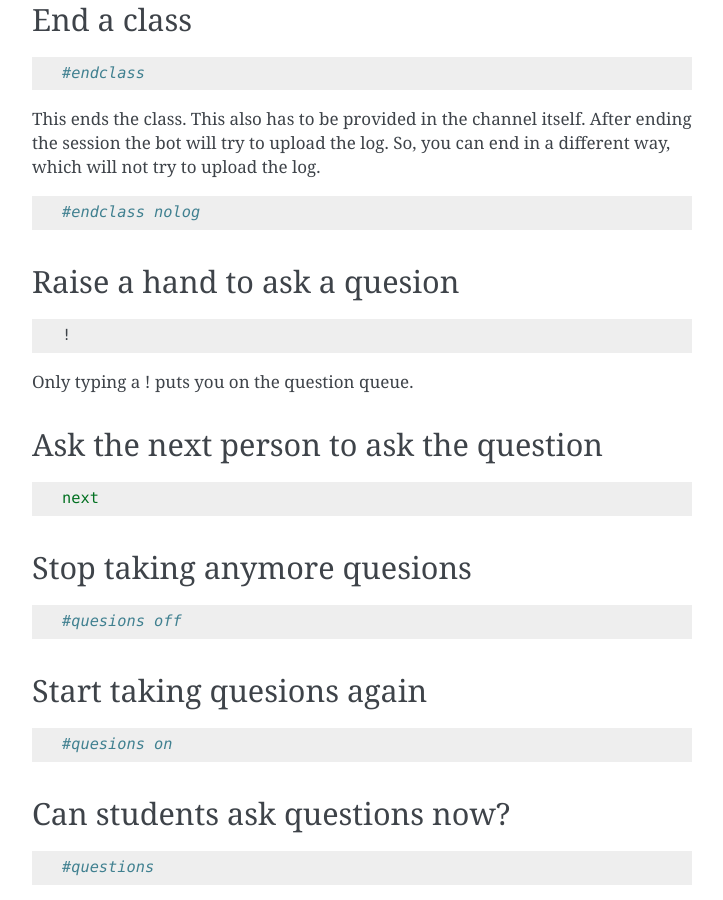
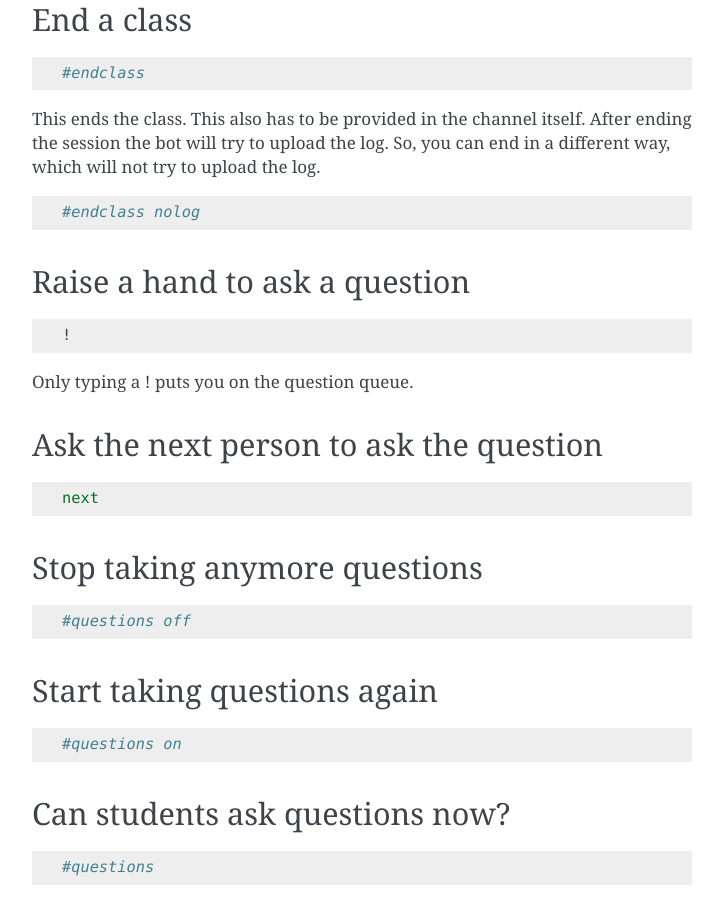
Before and after one commit to kushaldas/ircbot, a Sphinx documentation site: the page built from docs/usage.rst, in a window 1280 px wide and 900 px high, scrolled down 1145 px. Shown: the whole window, without its empty margins (388-1111 px from the left). Built offline with Sphinx 7.4.7, drawn with Linux system fonts in a browser that asks for light colours; some of the changed text lies outside the part shown.

Commit message:
fixed typo!

```diff
--- a/docs/usage.rst
+++ b/docs/usage.rst
@@ -69,7 +69,7 @@ the bot will try to upload the log. So, you can end in a different way, which wi
 
     #endclass nolog
 
-Raise a hand to ask a quesion
+Raise a hand to ask a question
 =============================
 
 ::
@@ -86,20 +86,20 @@ Ask the next person to ask the question
 
     next
 
-Stop taking anymore quesions
+Stop taking anymore questions
 ============================
 
 ::
 
-    #quesions off
+    #questions off
 
 
-Start taking quesions again
+Start taking questions again
 ===========================
 
 ::
 
-    #quesions on
+    #questions on
 
 
 Can students ask questions now?
```
